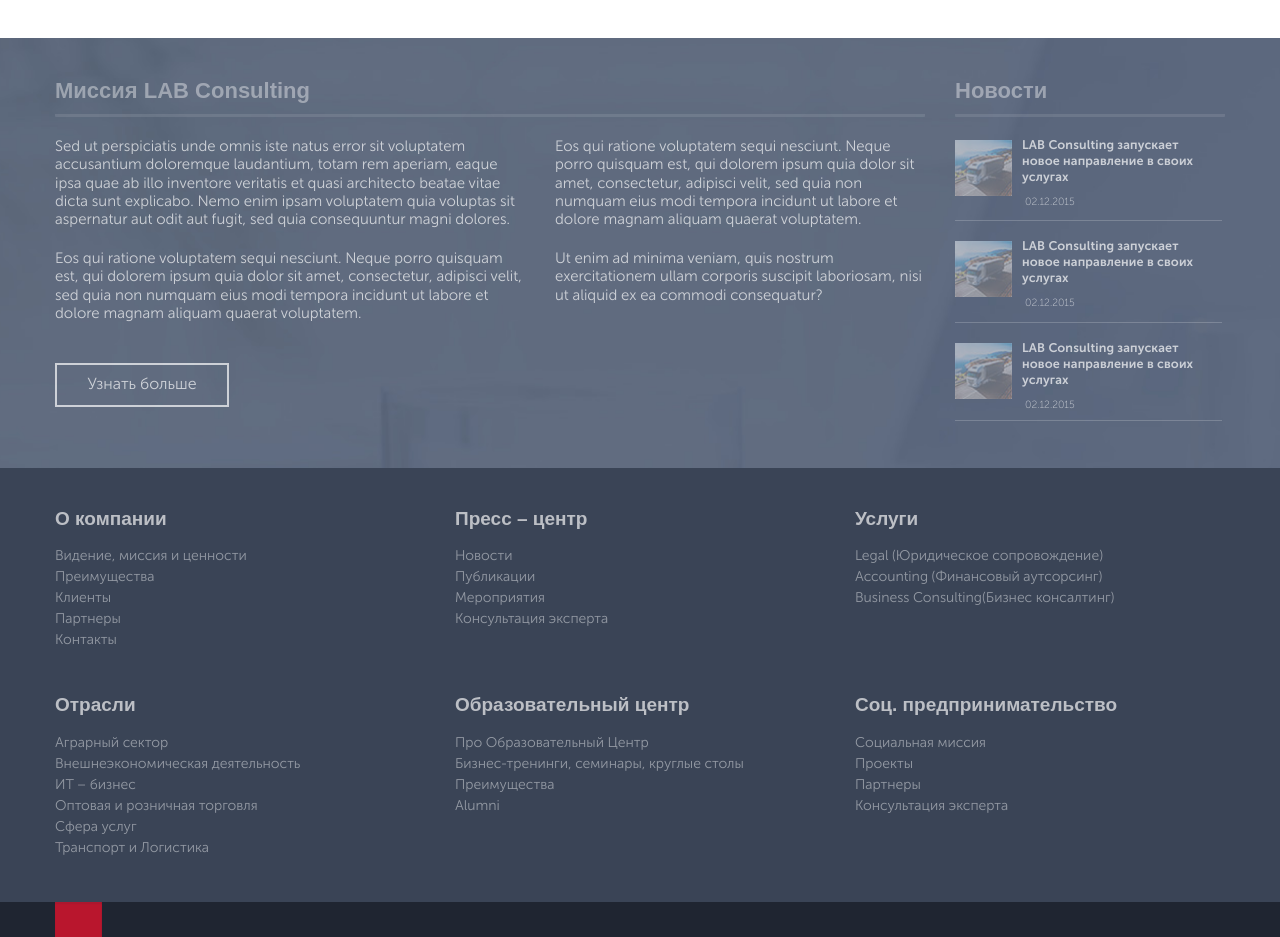
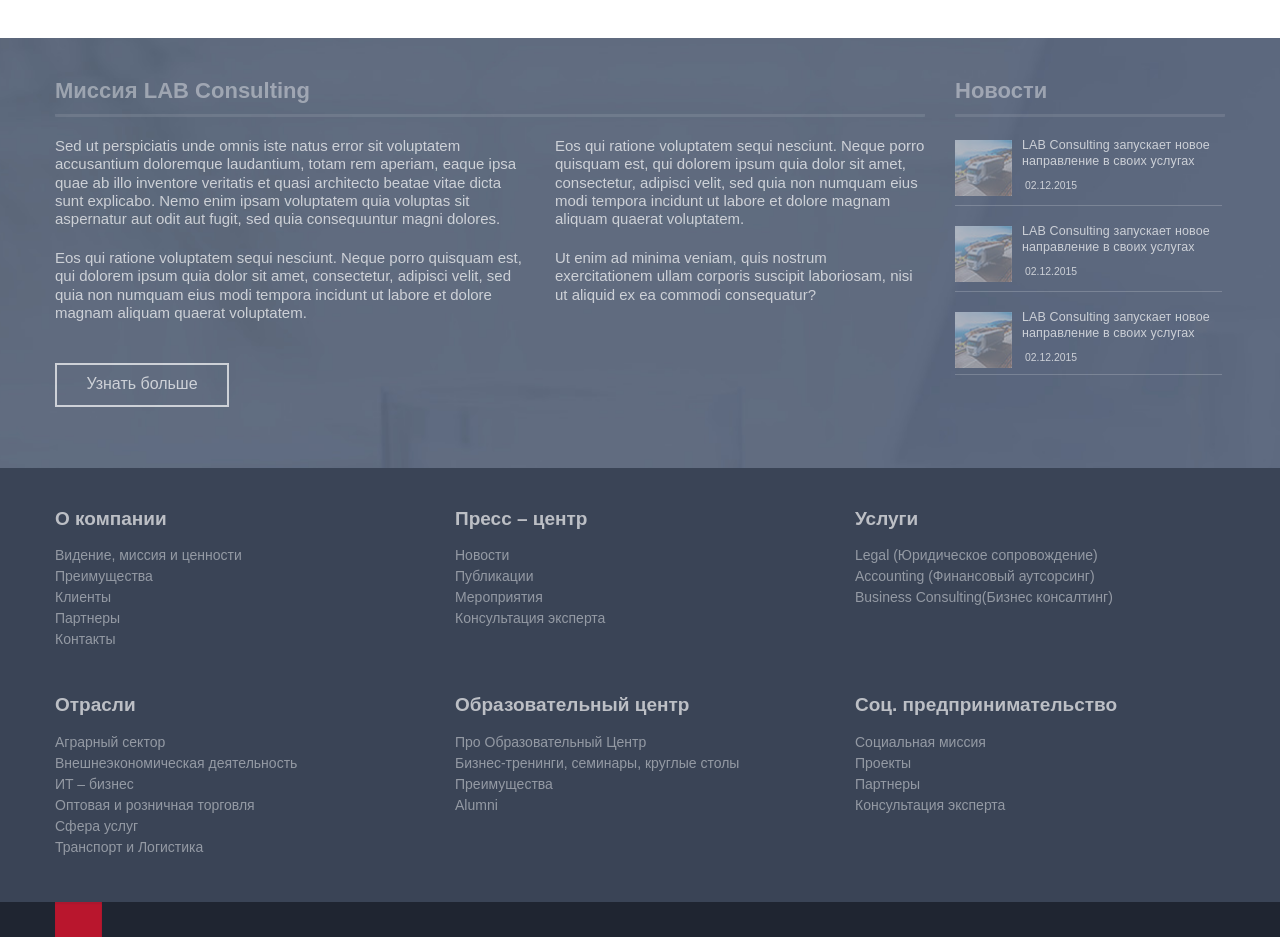
Before and after one commit to Lion77777/Lion77777.github.io, a plain HTML site: page index.html in a window 1280 px wide. Shown: the part 1440-2377 px from the top of the page. Drawn offline with Linux system fonts and the light colour scheme.

Commit message:
Font faces were deleted

```diff
--- a/css/main.css
+++ b/css/main.css
@@ -1,42 +1,4 @@
-@font-face {
-  font-family: 'MuseoSans 100';
-  src: url('../fonts/MuseoSansCyrl-100.eot'); /* IE9 Compat Modes */
-  src: url('../fonts/MuseoSansCyrl-100.eot?#iefix') format('embedded-opentype'), /* IE6-IE8 */
-       url('../fonts/MuseoSansCyrl-100.woff2') format('woff2'), /* Super Modern Browsers */
-       url('../fonts/MuseoSansCyrl-100.woff') format('woff'), /* Pretty Modern Browsers */
-       url('../fonts/MuseoSansCyrl-100.ttf')  format('truetype'), /* Safari, Android, iOS */
-       url('../fonts/MuseoSansCyrl-100.svg#svgFontName') format('svg'); /* Legacy iOS */
-}
-
-@font-face {
-  font-family: 'MuseoSans 300';
-  src: url('../fonts/MuseoSansCyrl-300.eot'); /* IE9 Compat Modes */
-  src: url('../fonts/MuseoSansCyrl-300.eot?#iefix') format('embedded-opentype'), /* IE6-IE8 */
-       url('../fonts/MuseoSansCyrl-300.woff2') format('woff2'), /* Super Modern Browsers */
-       url('../fonts/MuseoSansCyrl-300.woff') format('woff'), /* Pretty Modern Browsers */
-       url('../fonts/MuseoSansCyrl-300.ttf')  format('truetype'), /* Safari, Android, iOS */
-       url('../fonts/MuseoSansCyrl-300.svg#svgFontName') format('svg'); /* Legacy iOS */
-}
-
-@font-face {
-  font-family: 'Museo Sans Cyrl 700';
-    src: url('../fonts/MuseoSansCyrl-700.eot');
-    src: url('../fonts/MuseoSansCyrl-700.eot?#iefix') format('embedded-opentype'),
-        url('../fonts/MuseoSansCyrl-700.woff2') format('woff2'),
-        url('../fonts/MuseoSansCyrl-700.woff') format('woff'),
-        url('../fonts/MuseoSansCyrl-700.ttf') format('truetype'),
-        url('../fonts/MuseoSansCyrl-700.svg#MuseoSansCyrl-700') format('svg');
-}
-
-@font-face {
-  font-family: 'MuseoSans 900';
-  src: url('../fonts/MuseoSansCyrl-900.eot'); /* IE9 Compat Modes */
-  src: url('../fonts/MuseoSansCyrl-900.eot?#iefix') format('embedded-opentype'), /* IE6-IE8 */
-       url('../fonts/MuseoSansCyrl-900.woff2') format('woff2'), /* Super Modern Browsers */
-       url('../fonts/MuseoSansCyrl-900.woff') format('woff'), /* Pretty Modern Browsers */
-       url('../fonts/MuseoSansCyrl-900.ttf')  format('truetype'), /* Safari, Android, iOS */
-       url('../fonts/MuseoSansCyrl-900.svg#svgFontName') format('svg'); /* Legacy iOS */
-}
+
 /*----------Specification----------*/
 body{
 	box-sizing: border-box;
```
